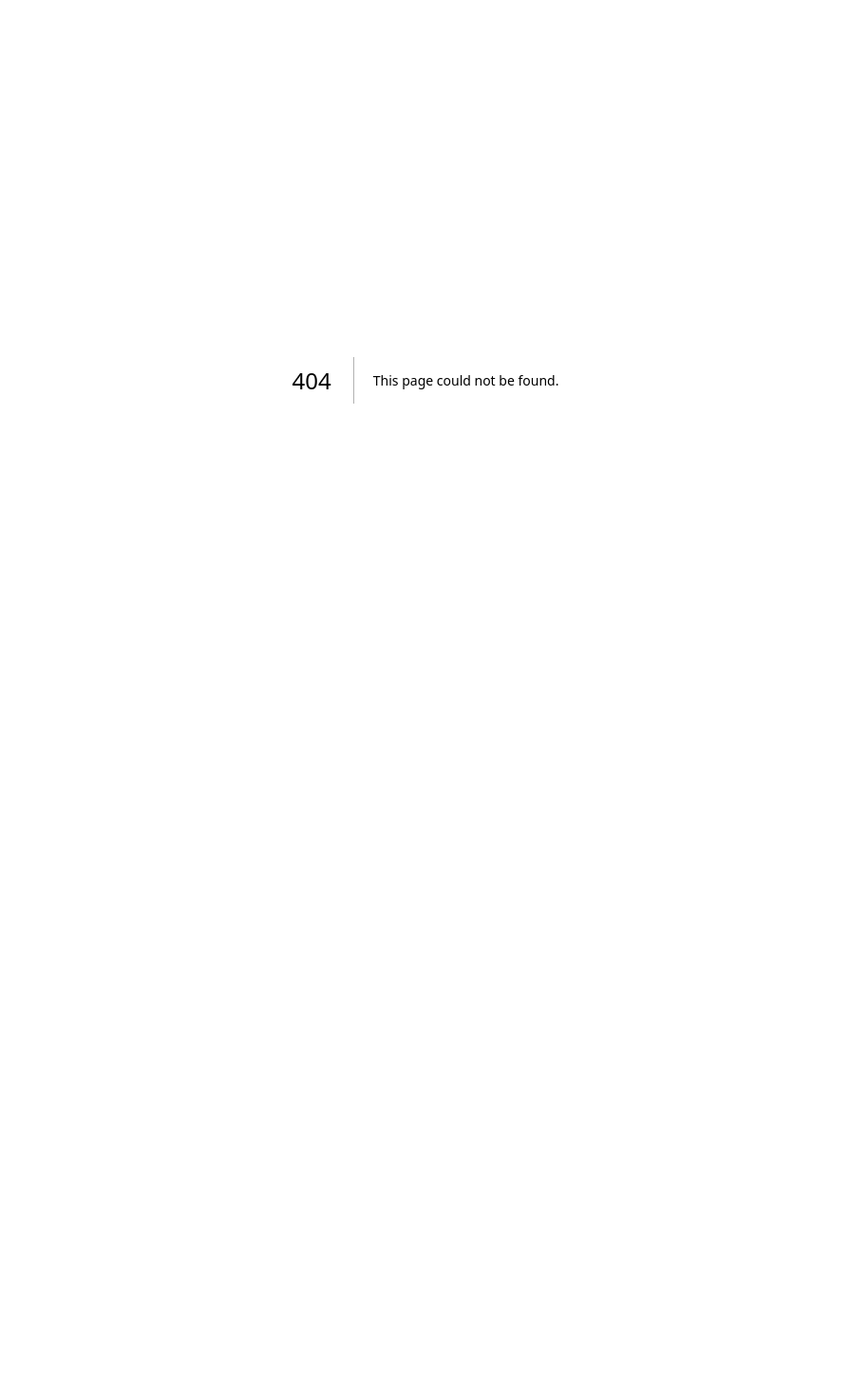
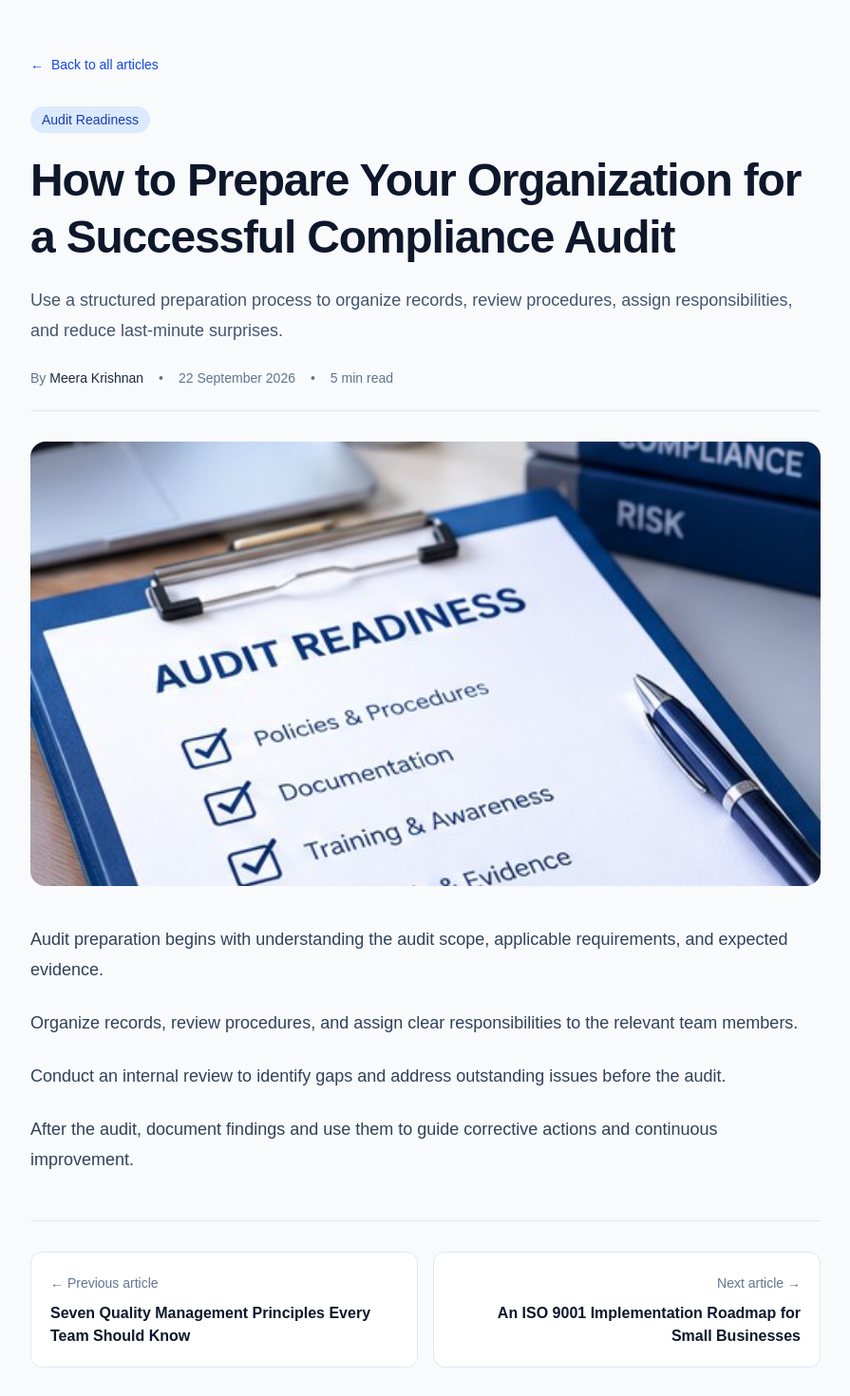
Before and after one commit to Aarthi1720/compliance-insights-blog, a Next.js app: page /blog/audit-readiness-checklist in a window 1280 px wide. Before the commit this address had no page. Shown: the top 1470 px of the page at 95% size, without its empty margins (192-1087 px from the left). Before the commit the page ends 800 px from the top, so only its background shows below. Built offline with nearby package versions, Linux system fonts and the light colour scheme.

Commit message:
feat: complete blog detail pages and error states

```diff
--- /dev/null
+++ b/app/blog/[slug]/page.tsx
@@ -0,0 +1,126 @@
+import Image from "next/image";
+import Link from "next/link";
+import { notFound } from "next/navigation";
+
+import { getAdjacentPosts, getPostBySlug } from "@/lib/posts";
+
+type BlogDetailPageProps = {
+  params: Promise<{
+    slug: string;
+  }>;
+};
+
+export default async function BlogDetailPage({
+  params,
+}: BlogDetailPageProps) {
+  const { slug } = await params;
+
+  const post = getPostBySlug(slug);
+
+  if (!post) {
+    notFound();
+  }
+
+  const { previousPost, nextPost } = getAdjacentPosts(slug);
+
+  const formattedDate = new Intl.DateTimeFormat("en-IN", {
+    day: "numeric",
+    month: "long",
+    year: "numeric",
+  }).format(new Date(post.publishedAt));
+
+  return (
+    <main className="min-h-screen bg-slate-50">
+      <article className="mx-auto max-w-4xl px-4 py-10 sm:px-6 sm:py-14 lg:px-8">
+        <Link
+          href="/blog"
+          className="inline-flex items-center gap-2 text-sm font-medium text-blue-700 transition hover:text-blue-900 focus-visible:outline-2 focus-visible:outline-offset-4 focus-visible:outline-blue-700"
+        >
+          <span aria-hidden="true">←</span>
+          Back to all articles
+        </Link>
+
+        <header className="mt-8">
+          <span className="inline-flex rounded-full bg-blue-100 px-3 py-1 text-sm font-medium text-blue-800">
+            {post.category}
+          </span>
+
+          <h1 className="mt-5 text-3xl font-bold leading-tight tracking-tight text-slate-900 sm:text-4xl lg:text-5xl">
+            {post.title}
+          </h1>
+
+          <p className="mt-5 text-lg leading-8 text-slate-600">
+            {post.excerpt}
+          </p>
+
+          <div className="mt-6 flex flex-wrap items-center gap-x-4 gap-y-2 border-b border-slate-200 pb-6 text-sm text-slate-500">
+            <span>
+              By <span className="font-medium text-slate-800">{post.author}</span>
+            </span>
+
+            <span aria-hidden="true">•</span>
+
+            <time dateTime={post.publishedAt}>{formattedDate}</time>
+
+            <span aria-hidden="true">•</span>
+
+            <span>{post.readTimeMinutes} min read</span>
+          </div>
+        </header>
+
+        <div className="relative mt-8 aspect-video overflow-hidden rounded-2xl bg-slate-200">
+          <Image
+            src={post.coverImage}
+            alt={`Cover image for ${post.title}`}
+            fill
+            priority
+            sizes="(max-width: 768px) 100vw, 768px"
+            className="object-cover"
+          />
+        </div>
+
+        <div className="mt-10 space-y-6">
+          {post.content.map((paragraph, index) => (
+            <p
+              key={`${post.slug}-paragraph-${index}`}
+              className="text-base leading-8 text-slate-700 sm:text-lg"
+            >
+              {paragraph}
+            </p>
+          ))}
+        </div>
+
+        <nav
+          aria-label="Article navigation"
+          className="mt-12 grid gap-4 border-t border-slate-200 pt-8 sm:grid-cols-2"
+        >
+          {previousPost ? (
+            <Link
+              href={`/blog/${previousPost.slug}`}
+              className="rounded-xl border border-slate-200 bg-white p-5 transition hover:border-blue-300 hover:shadow-sm focus-visible:outline-2 focus-visible:outline-offset-2 focus-visible:outline-blue-700"
+            >
+              <span className="text-sm text-slate-500">← Previous article</span>
+              <span className="mt-2 block font-semibold text-slate-900">
+                {previousPost.title}
+              </span>
+            </Link>
+          ) : (
+            <div />
+          )}
+
+          {nextPost && (
+            <Link
+              href={`/blog/${nextPost.slug}`}
+              className="rounded-xl border border-slate-200 bg-white p-5 text-left transition hover:border-blue-300 hover:shadow-sm focus-visible:outline-2 focus-visible:outline-offset-2 focus-visible:outline-blue-700 sm:text-right"
+            >
+              <span className="text-sm text-slate-500">Next article →</span>
+              <span className="mt-2 block font-semibold text-slate-900">
+                {nextPost.title}
+              </span>
+            </Link>
+          )}
+        </nav>
+      </article>
+    </main>
+  );
+}
--- /dev/null
+++ b/app/blog/error.tsx
@@ -0,0 +1,55 @@
+"use client";
+
+import { useEffect } from "react";
+import Link from "next/link";
+
+type BlogErrorProps = {
+  error: Error & { digest?: string };
+  reset: () => void;
+};
+
+export default function BlogError({
+  error,
+  reset,
+}: BlogErrorProps) {
+  useEffect(() => {
+    // Keep the error available to Next.js without logging sensitive details.
+    void error;
+  }, [error]);
+
+  return (
+    <main className="flex min-h-[60vh] items-center justify-center bg-slate-50 px-4 py-12">
+      <div className="max-w-lg text-center">
+        <p className="text-sm font-semibold uppercase tracking-widest text-blue-700">
+          Compliance Insights
+        </p>
+
+        <h1 className="mt-5 text-3xl font-bold text-slate-900">
+          Something went wrong
+        </h1>
+
+        <p className="mt-4 leading-7 text-slate-600">
+          We couldn&apos;t load this page. Please try again, or return to the
+          blog listing.
+        </p>
+
+        <div className="mt-8 flex flex-wrap justify-center gap-3">
+          <button
+            type="button"
+            onClick={reset}
+            className="rounded-lg bg-blue-800 px-5 py-3 font-medium text-white transition hover:bg-blue-900 focus-visible:outline-2 focus-visible:outline-offset-4 focus-visible:outline-blue-800"
+          >
+            Try again
+          </button>
+
+          <Link
+            href="/blog"
+            className="rounded-lg border border-slate-300 bg-white px-5 py-3 font-medium text-slate-800 transition hover:bg-slate-100 focus-visible:outline-2 focus-visible:outline-offset-4 focus-visible:outline-blue-800"
+          >
+            Back to articles
+          </Link>
+        </div>
+      </div>
+    </main>
+  );
+}
--- /dev/null
+++ b/app/blog/loading.tsx
@@ -0,0 +1,35 @@
+export default function BlogLoading() {
+  return (
+    <main
+      className="min-h-screen bg-slate-50 px-4 py-12 sm:px-6 lg:px-8"
+      aria-busy="true"
+      aria-label="Loading blog articles"
+    >
+      <div className="mx-auto max-w-7xl animate-pulse">
+        <div className="h-4 w-28 rounded bg-slate-200" />
+
+        <div className="mt-8 h-10 max-w-md rounded bg-slate-200" />
+
+        <div className="mt-4 h-5 max-w-xl rounded bg-slate-200" />
+
+        <div className="mt-12 grid gap-6 sm:grid-cols-2 lg:grid-cols-3">
+          {Array.from({ length: 9 }, (_, index) => (
+            <div
+              key={index}
+              className="overflow-hidden rounded-2xl border border-slate-200 bg-white"
+            >
+              <div className="aspect-video bg-slate-200" />
+
+              <div className="space-y-4 p-5">
+                <div className="h-4 w-28 rounded bg-slate-200" />
+                <div className="h-6 w-full rounded bg-slate-200" />
+                <div className="h-4 w-5/6 rounded bg-slate-200" />
+                <div className="h-4 w-2/3 rounded bg-slate-200" />
+              </div>
+            </div>
+          ))}
+        </div>
+      </div>
+    </main>
+  );
+}
--- a/app/blog/page.tsx
+++ b/app/blog/page.tsx
@@ -79,7 +79,7 @@ export default async function BlogPage({
         {isOutOfRange ? (
           <div className="rounded-2xl border border-slate-200 bg-white px-6 py-12 text-center">
             <h2 className="text-2xl font-bold text-[#142D4E]">
-              This page doesn't exist
+              This page doesn&apos;t exist
             </h2>
             <p className="mt-3 text-slate-600">
               There are currently {totalPages} pages of articles.
--- /dev/null
+++ b/app/not-found.tsx
@@ -0,0 +1,33 @@
+import Link from "next/link";
+
+export default function NotFound() {
+  return (
+    <main className="flex min-h-screen items-center justify-center bg-slate-50 px-6">
+      <div className="max-w-lg text-center">
+        <p className="text-sm font-semibold uppercase tracking-[0.2em] text-blue-700">
+          Compliance Insights
+        </p>
+
+        <h1 className="mt-6 text-6xl font-bold tracking-tight text-slate-900">
+          404
+        </h1>
+
+        <h2 className="mt-4 text-2xl font-semibold text-slate-800">
+          Article not found
+        </h2>
+
+        <p className="mt-4 leading-7 text-slate-600">
+          Sorry, we couldn&apos;t find the article you&apos;re looking for.
+          It may have been moved or the link may be incorrect.
+        </p>
+
+        <Link
+          href="/blog"
+          className="mt-8 inline-flex rounded-lg bg-blue-800 px-5 py-3 font-medium text-white transition hover:bg-blue-900 focus-visible:outline-2 focus-visible:outline-offset-4 focus-visible:outline-blue-800"
+        >
+          Browse all articles
+        </Link>
+      </div>
+    </main>
+  );
+}
--- a/app/page.tsx
+++ b/app/page.tsx
@@ -131,7 +131,7 @@ export default function Home() {
                 <span className="text-sm text-slate-400">Featured insight</span>
               </div>
 
-              <div className="mt-6 flex aspect-[5/3] items-center justify-center overflow-hidden rounded-2xl bg-gradient-to-br from-[#173B65] via-[#285A88] to-[#A9CBE5] p-8">
+              <div className="mt-6 flex aspect-5/3 items-center justify-center overflow-hidden rounded-2xl bg-linear-to-br from-[#173B65] via-[#285A88] to-[#A9CBE5] p-8">
                 <div className="w-full max-w-xs rounded-2xl border border-white/30 bg-white/10 p-6 text-white shadow-lg backdrop-blur-sm">
                   <div className="flex items-center gap-3">
                     <div className="flex h-12 w-12 items-center justify-center rounded-xl bg-white/15 text-2xl">
--- a/components/BlogCard.tsx
+++ b/components/BlogCard.tsx
@@ -20,7 +20,7 @@ export default function BlogCard({ post }: BlogCardProps) {
         className="flex h-full flex-col overflow-hidden rounded-2xl border border-slate-200 bg-white transition duration-300 hover:-translate-y-1 hover:border-blue-200 hover:shadow-xl hover:shadow-slate-200/60 focus-visible:outline-2 focus-visible:outline-offset-4 focus-visible:outline-[#173B65]"
       >
         {/* Cover image */}
-        <div className="relative aspect-[16/10] overflow-hidden bg-slate-100">
+        <div className="relative aspect-16/10 overflow-hidden bg-slate-100">
           <Image
             src={post.coverImage}
             alt={`${post.category} article cover`}
@@ -50,7 +50,7 @@ export default function BlogCard({ post }: BlogCardProps) {
             {post.excerpt}
           </p>
 
-          <div className="mt-auto mt-6 flex items-center justify-between gap-3 border-t border-slate-100 pt-5">
+          <div className="mt-auto flex items-center justify-between gap-3 border-t border-slate-100 pt-5">
             <span className="min-w-0 truncate text-sm font-medium text-slate-700">
               By {post.author}
             </span>
```
Also changed, not shown: 1 other file (tests, documents, lock files or other folders).
